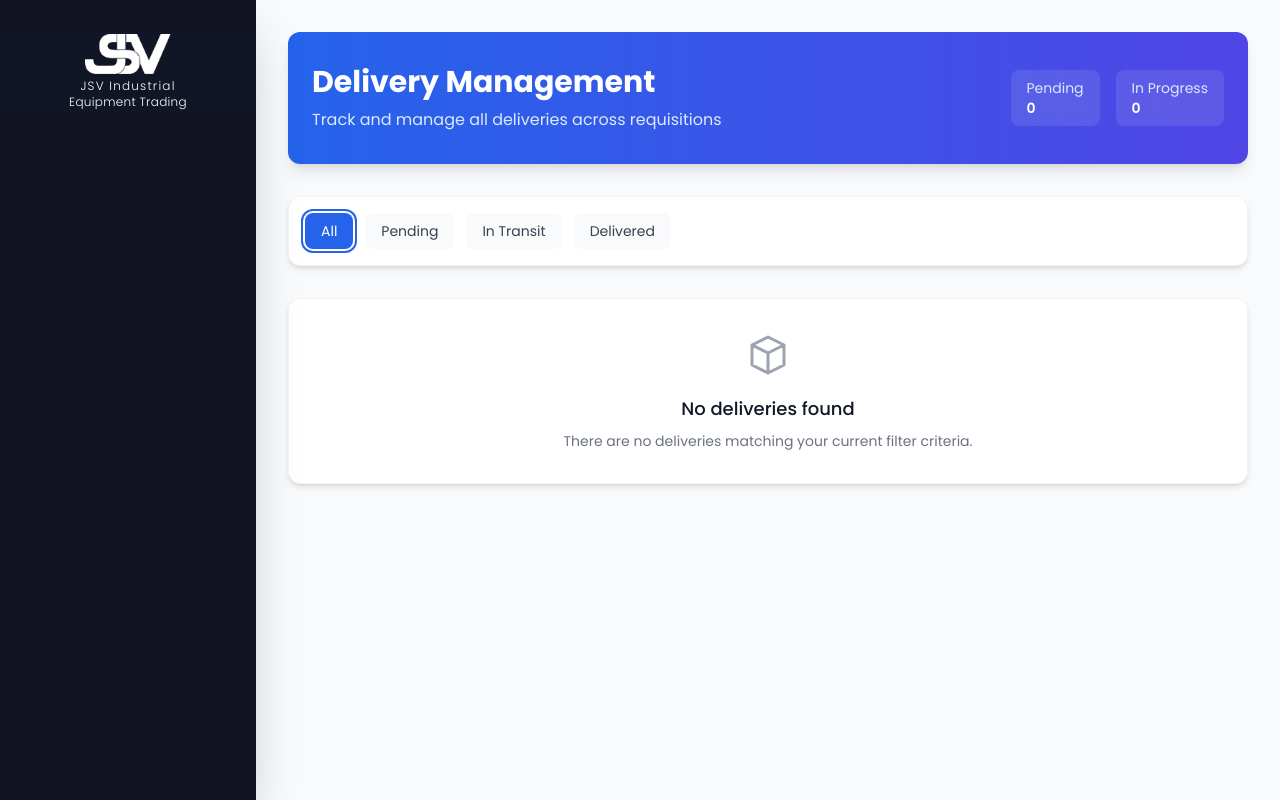
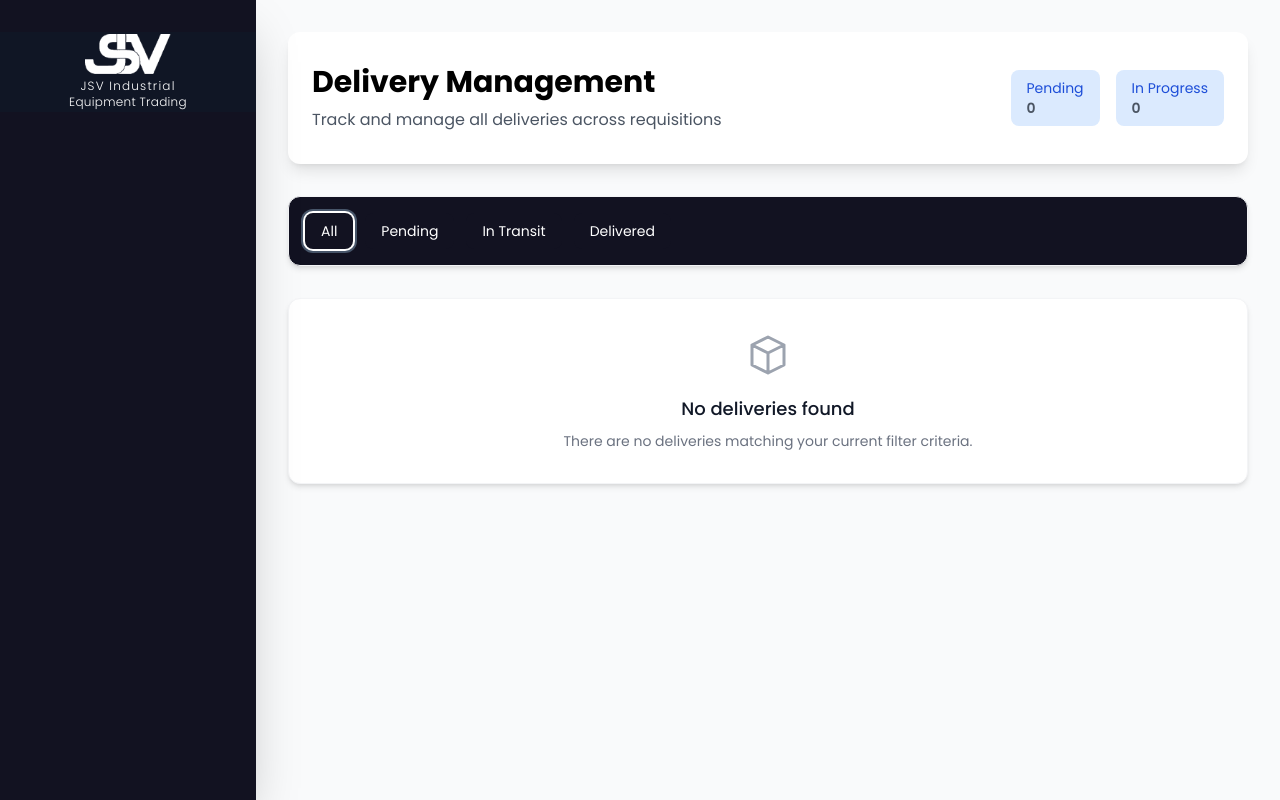
Before and after one commit to chadixearth-bit/jsv, a Django app: page /requisition/delivery/list/ in a window 1280 px wide. Run offline with Django 5.2, Linux system fonts and the light colour scheme; parts of the project's set-up code (start-up, migrations or seed data) failed here and were passed over; some libraries are stand-ins or nearby versions; some web fonts are replaced.

Commit message:
Update delivery_list.html: Improve UI with new color scheme and styling

```diff
--- a/tailwind_django/requisition/templates/requisition/delivery_list.html
+++ b/tailwind_django/requisition/templates/requisition/delivery_list.html
@@ -5,23 +5,23 @@
 <div class="min-h-screen bg-gray-50 py-8">
     <!-- Header Section -->
     <div class="max-w-7xl mx-auto px-4 sm:px-6 lg:px-8">
-        <div class="mb-8 bg-gradient-to-r from-blue-600 to-indigo-600 rounded-xl shadow-lg">
+        <div class="mb-8 bg-white rounded-xl shadow-lg">
             <div class="px-6 py-8">
                 <div class="flex flex-col md:flex-row justify-between items-start md:items-center space-y-4 md:space-y-0">
                     <div class="flex-1">
-                        <h1 class="text-3xl font-bold text-white">Delivery Management</h1>
-                        <p class="mt-2 text-base text-blue-100">Track and manage all deliveries across requisitions</p>
+                        <h1 class="text-3xl font-bold text-black">Delivery Management</h1>
+                        <p class="mt-2 text-base text-gray-600">Track and manage all deliveries across requisitions</p>
                     </div>
 
                     <!-- Stats -->
                     <div class="flex space-x-4">
-                        <div class="bg-white/10 rounded-lg px-4 py-2 backdrop-blur-sm">
-                            <p class="text-blue-100 text-sm">Pending</p>
-                            <p class="text-white font-semibold">{{ deliveries.pending_count|default:0 }}</p>
+                        <div class="bg-blue-100 rounded-lg px-4 py-2 backdrop-blur-sm">
+                            <p class="text-blue-700 text-sm">Pending</p>
+                            <p class="text-gray-600 font-semibold">{{ deliveries.pending_count|default:0 }}</p>
                         </div>
-                        <div class="bg-white/10 rounded-lg px-4 py-2 backdrop-blur-sm">
-                            <p class="text-blue-100 text-sm">In Progress</p>
-                            <p class="text-white font-semibold">{{ deliveries.in_progress_count|default:0 }}</p>
+                        <div class="bg-blue-100 rounded-lg px-4 py-2 backdrop-blur-sm">
+                            <p class="text-blue-700 text-sm">In Progress</p>
+                            <p class="text-gray-600 font-semibold">{{ deliveries.in_progress_count|default:0 }}</p>
                         </div>
                     </div>
                 </div>
@@ -29,22 +29,22 @@
         </div>
 
         <!-- Filters -->
-        <div class="bg-white rounded-xl shadow-md border border-gray-100 mb-8 p-4">
+        <div class="bg-[#121221] rounded-xl shadow-md border border-gray-100 mb-8 p-4">
             <div class="flex flex-wrap gap-3">
                 <a href="{% url 'requisition:delivery_list' %}"
-                   class="inline-flex items-center px-4 py-2 rounded-lg transition-all duration-150 {% if not status_filter %}bg-blue-600 text-white ring-2 ring-blue-600 ring-offset-2{% else %}bg-gray-50 text-gray-700 hover:bg-gray-100 hover:text-gray-900{% endif %}">
+                   class="inline-flex items-center px-4 py-2 rounded-lg transition-all duration-150 bg-[#121221] text-white {% if not status_filter %}bg-[#121221] text-white ring-2 ring-slate-600 ring-offset-2{% else %}bg-[#121221] text-white hover:bg-white hover:text-black{% endif %}">
                     <span class="relative">All</span>
                 </a>
                 <a href="{% url 'requisition:delivery_list' %}?status=pending_delivery"
-                   class="inline-flex items-center px-4 py-2 rounded-lg transition-all duration-150 {% if status_filter == 'pending_delivery' %}bg-blue-600 text-white ring-2 ring-blue-600 ring-offset-2{% else %}bg-gray-50 text-gray-700 hover:bg-gray-100 hover:text-gray-900{% endif %}">
+                   class="inline-flex items-center px-4 py-2 rounded-lg transition-all duration-150 bg-[#121221] text-white {% if status_filter == 'pending_delivery' %}bg-[#121221] text-white ring-2 ring-slate-600 ring-offset-2{% else %}bg-[#121221] text-white hover:bg-white hover:text-black{% endif %}">
                     <span class="relative">Pending</span>
                 </a>
                 <a href="{% url 'requisition:delivery_list' %}?status=in_delivery"
-                   class="inline-flex items-center px-4 py-2 rounded-lg transition-all duration-150 {% if status_filter == 'in_delivery' %}bg-blue-600 text-white ring-2 ring-blue-600 ring-offset-2{% else %}bg-gray-50 text-gray-700 hover:bg-gray-100 hover:text-gray-900{% endif %}">
+                   class="inline-flex items-center px-4 py-2 rounded-lg transition-all duration-150 bg-[#121221] text-white {% if status_filter == 'in_delivery' %}bg-[#121221] text-white ring-2 ring-slate-600 ring-offset-2{% else %}bg-[#121221] text-white hover:bg-white hover:text-black{% endif %}">
                     <span class="relative">In Transit</span>
                 </a>
                 <a href="{% url 'requisition:delivery_list' %}?status=delivered"
-                   class="inline-flex items-center px-4 py-2 rounded-lg transition-all duration-150 {% if status_filter == 'delivered' %}bg-blue-600 text-white ring-2 ring-blue-600 ring-offset-2{% else %}bg-gray-50 text-gray-700 hover:bg-gray-100 hover:text-gray-900{% endif %}">
+                   class="inline-flex items-center px-4 py-2 rounded-lg transition-all duration-150 bg-[#121221] text-white {% if status_filter == 'delivered' %}bg-[#121221] text-white ring-2 ring-slate-600 ring-offset-2{% else %}bg-[#121221] text-white hover:bg-white hover:text-black{% endif %}">
                     <span class="relative">Delivered</span>
                 </a>
             </div>
```
